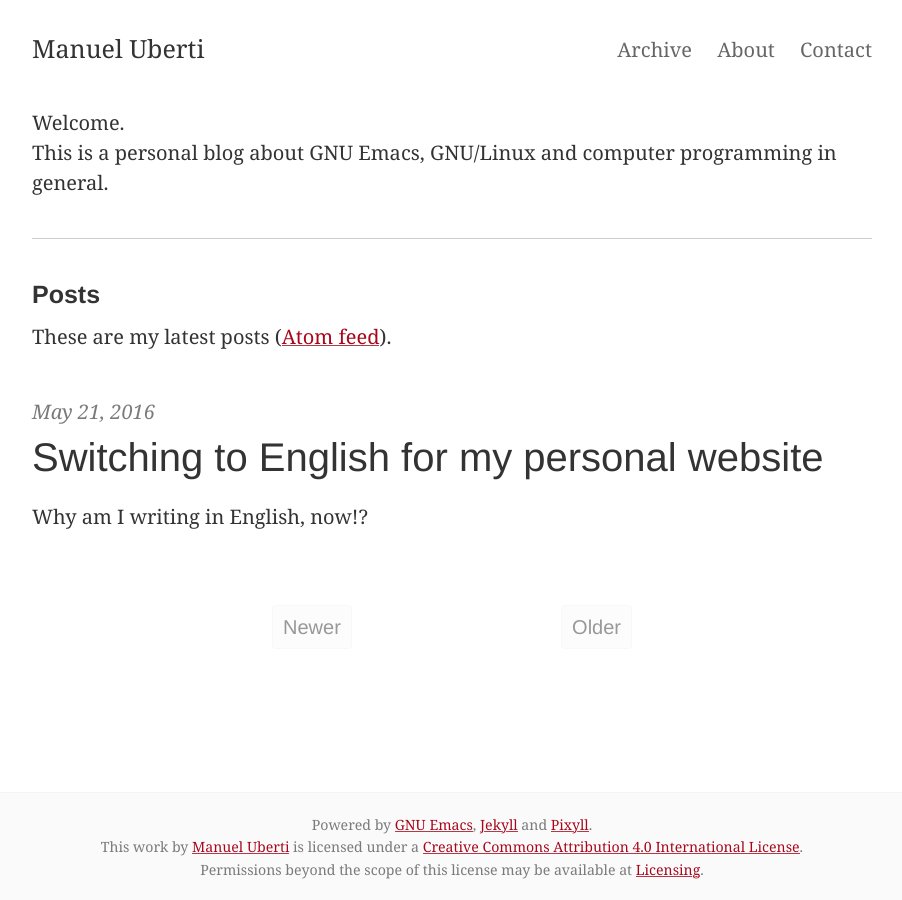
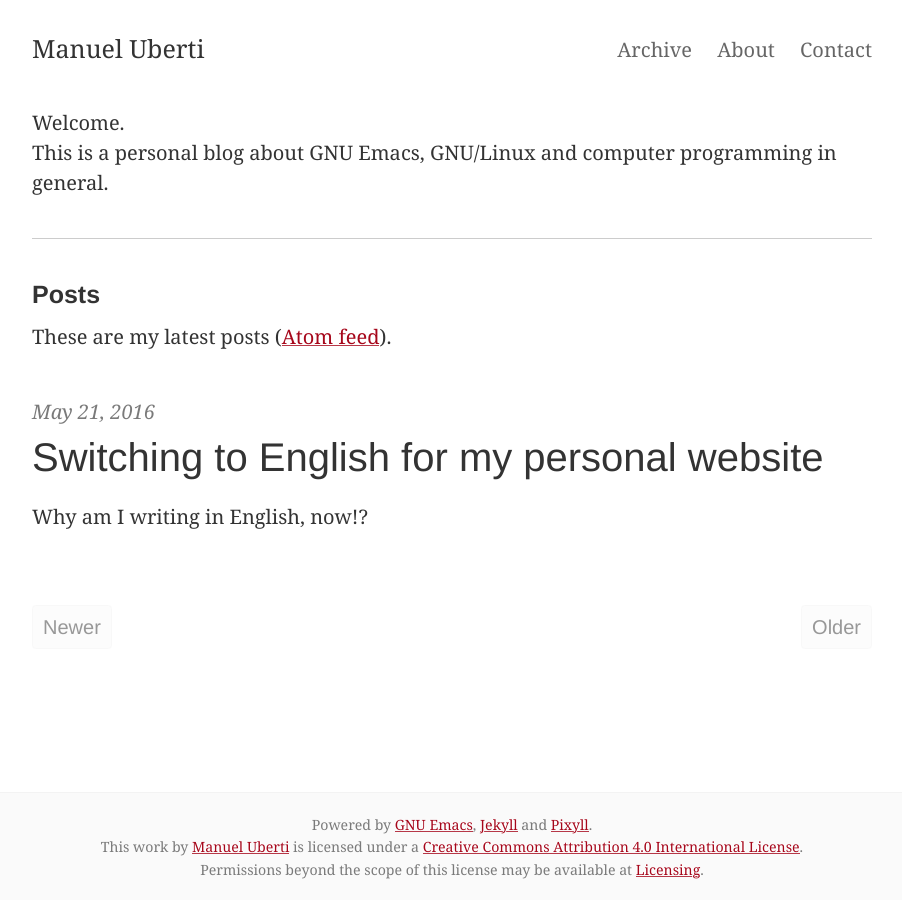
Before and after one commit to manuel-uberti/manuel-uberti.github.io, a Jekyll site: the page built from index.html, in a window 1280 px wide. Shown: the whole page, without its empty margins (188-1090 px from the left). Built offline with Jekyll 4.4.1, drawn with Linux system fonts in a browser that asks for light colours; the list of posts is cut into pages by our own code.

Commit message:
No padding, it breaks on mobile

```diff
--- a/_sass/_positions.scss
+++ b/_sass/_positions.scss
@@ -1,9 +1,7 @@
 .left {
   float: left;
-  padding-left: 12rem;
 }
 
 .right {
   float: right;
-  padding-right: 12rem;
 }
```
